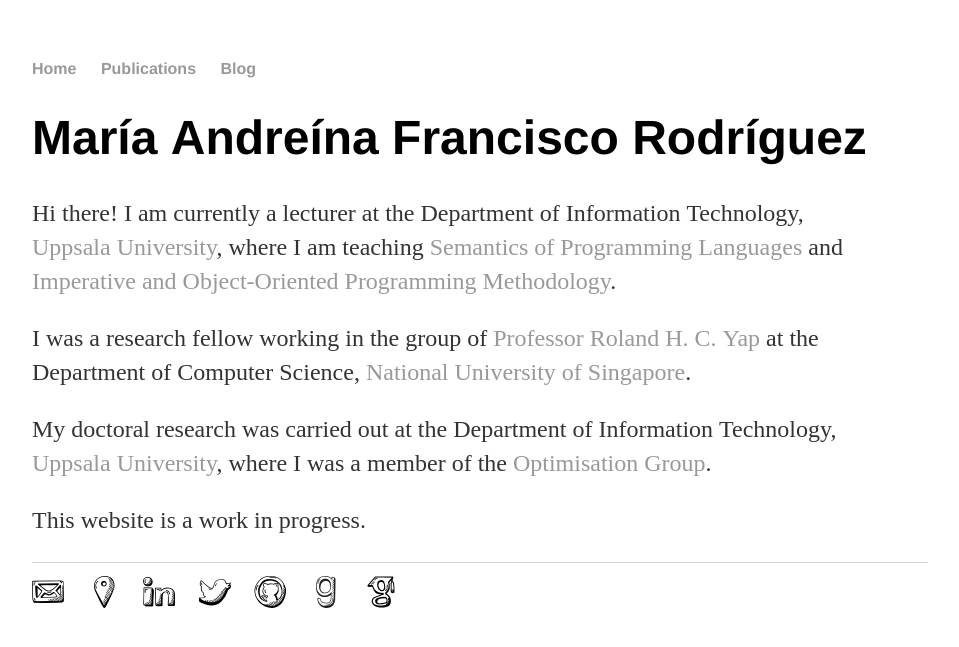
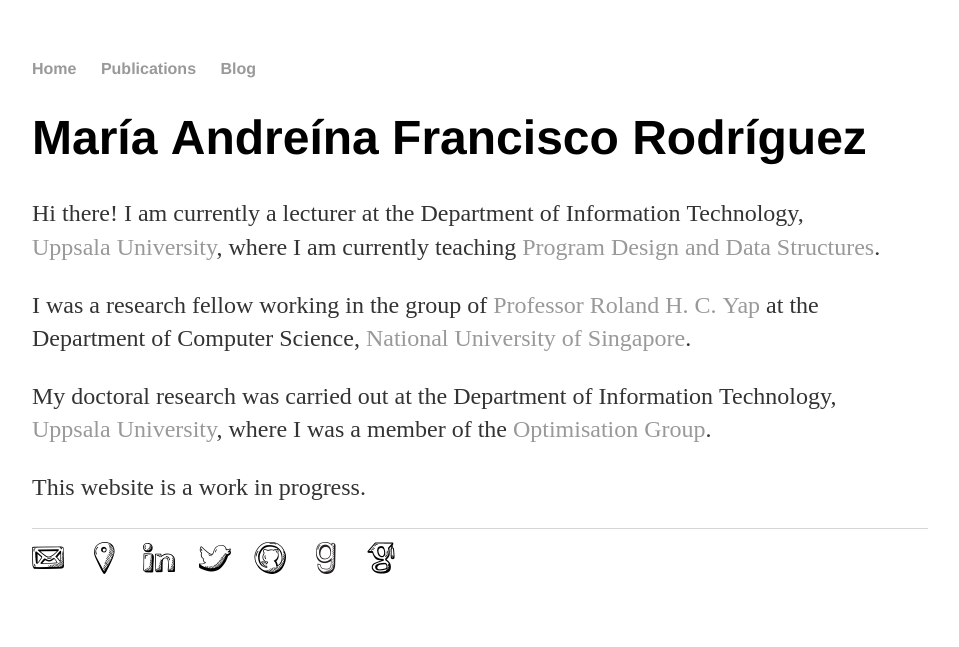
Before and after one commit to andreina-francisco/andreina-francisco.github.io, a Jekyll site: the page built from index.html, in a window 1280 px wide. Shown: the top 647 px of the page, without its empty margins (160-1119 px from the left). Built offline with Jekyll 4.4.1, drawn with Linux system fonts in a browser that asks for light colours; nearby versions of some CDN libraries; a style sheet for code colours, icons or effects is not loaded.

Commit message:
Updated teaching experience

```diff
--- a/index.html
+++ b/index.html
@@ -5,8 +5,8 @@ title: Maria Andreina Francisco Rodriguez
 <div class="blurb">
 	<h1>Mar&iacute;a&nbsp;Andre&iacute;na&nbsp;Francisco&nbsp;Rodr&iacute;guez</h1>
 	<p>Hi there! I am currently a lecturer at the Department of Information&nbsp;Technology,
-		<a href="http://www.uu.se">Uppsala&nbsp;University</a>, where I am teaching <a href="https://studentportalen.uu.se/portal/portal/uusp/student/student-course?uusp.portalpage=true&toolMode=studentUse&entityId=184818">Semantics of Programming Languages</a>
-		and <a href="https://studentportalen.uu.se/portal/portal/uusp/student/student-course?uusp.portalpage=true&toolMode=studentUse&entityId=186998">Imperative and Object-Oriented Programming Methodology</a>.
+	  <a href="http://www.uu.se">Uppsala&nbsp;University</a>, where I am currently teaching
+	  <a href="https://studentportalen.uu.se/portal/portal/uusp/student/student-course?uusp-locale=en">Program Design and Data Structures</a>.
 	</p>
 
 	<p>I was a research fellow working in the group of
```
Also changed, not shown: teaching/index.html (added, +21 -0 lines).
